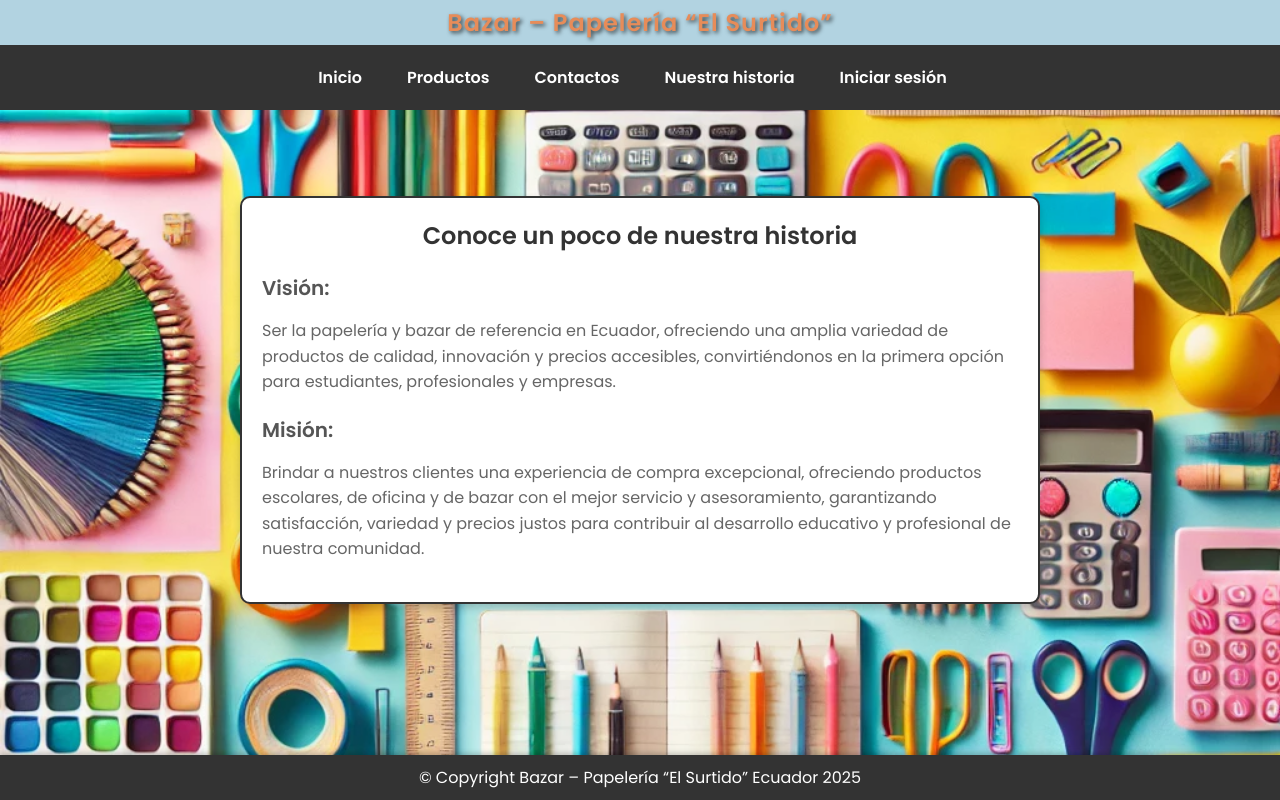
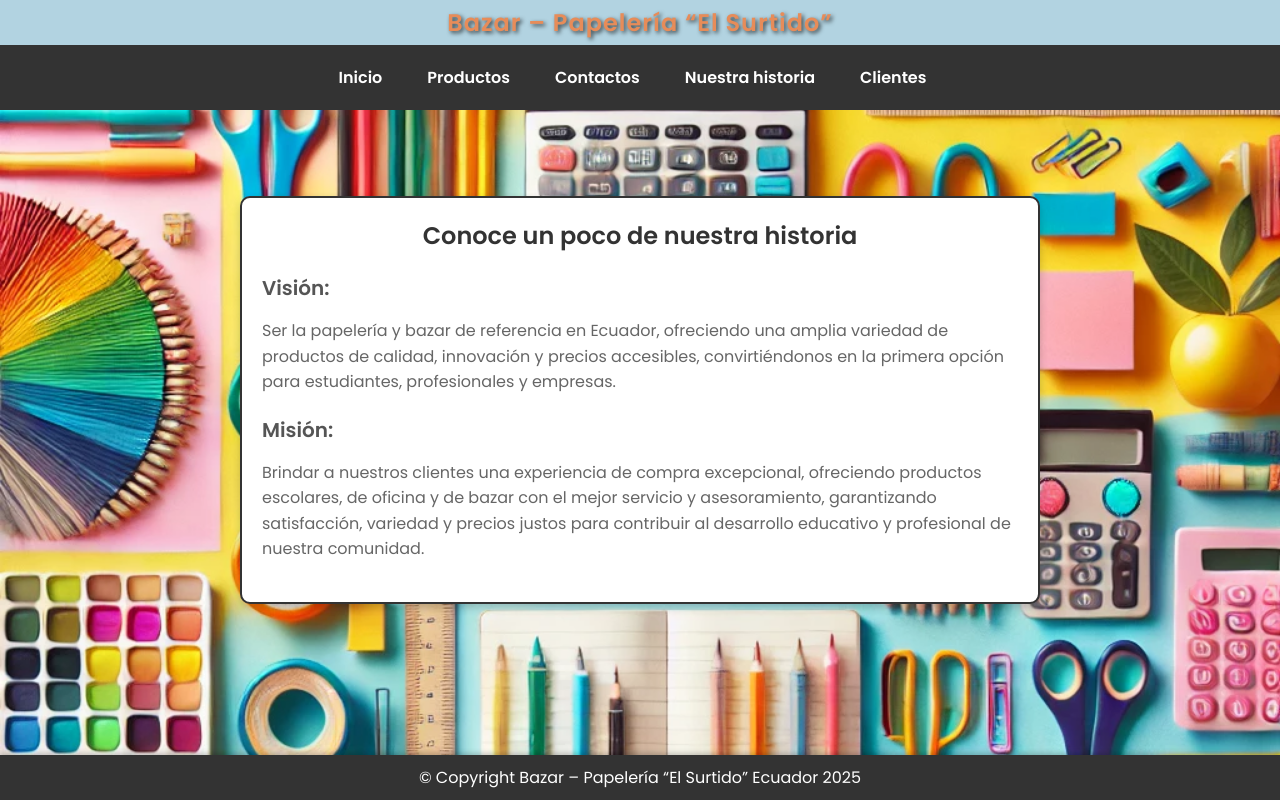
Before and after one commit to AdrianaMoralesC4/AD_Bazar, a plain HTML site: page Frontend/historia.html in a window 1280 px wide. Drawn offline with Linux system fonts and the light colour scheme.

Commit message:
clientes_fix

```diff
--- a/Frontend/historia.html
+++ b/Frontend/historia.html
@@ -17,7 +17,7 @@
             <li><a href="productos.html">Productos</a></li>
             <li><a href="#">Contactos</a></li>
             <li><a href="#">Nuestra historia</a></li>
-            <li><a href="Login_Cliente.html">Iniciar sesión</a></li>
+            <li><a href="Login_Cliente.html">Clientes</a></li>
         </ul>
     </nav>
 
```
Also changed, not shown: Frontend/menu.html (+1 -1 lines).
